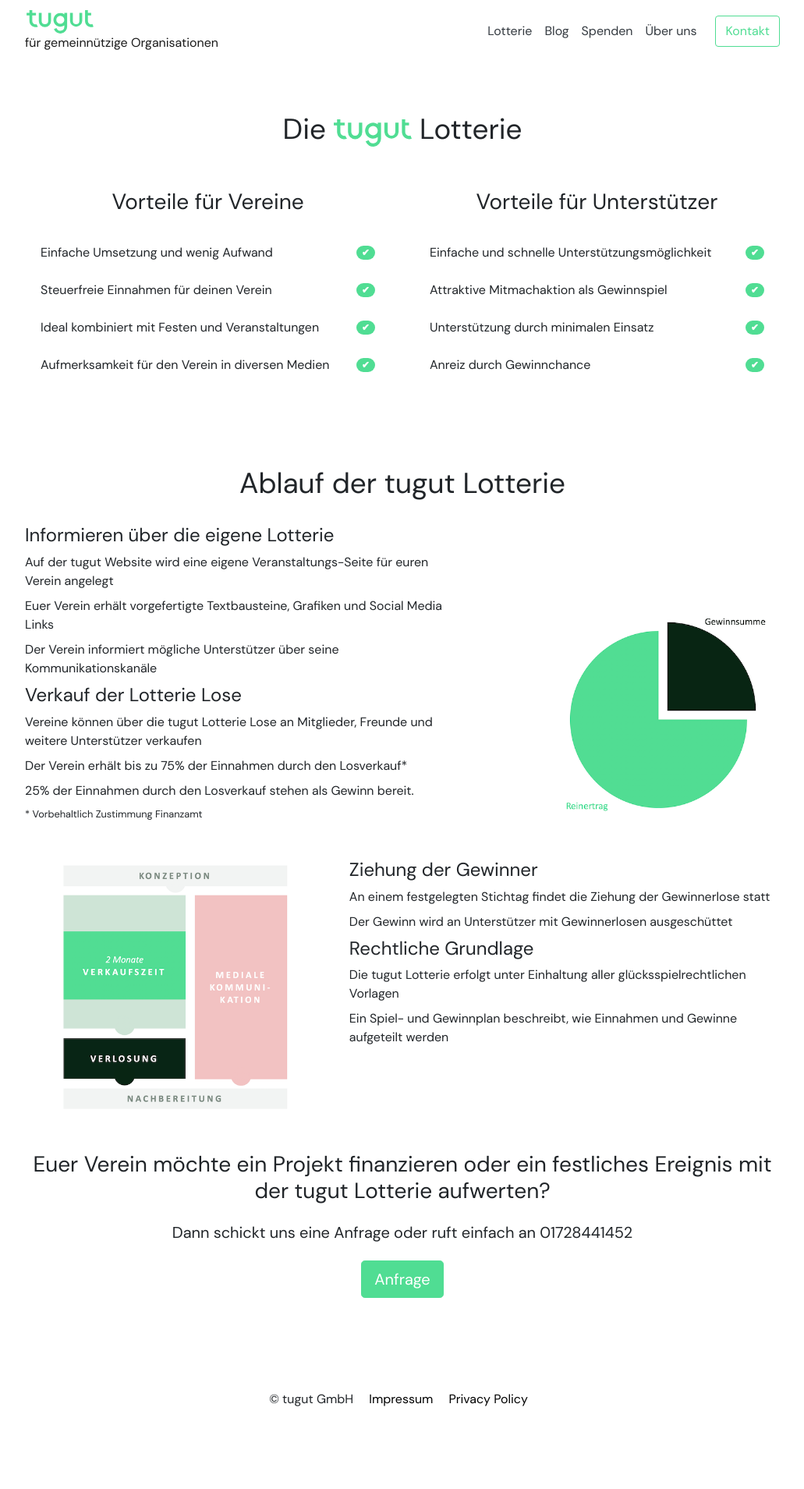
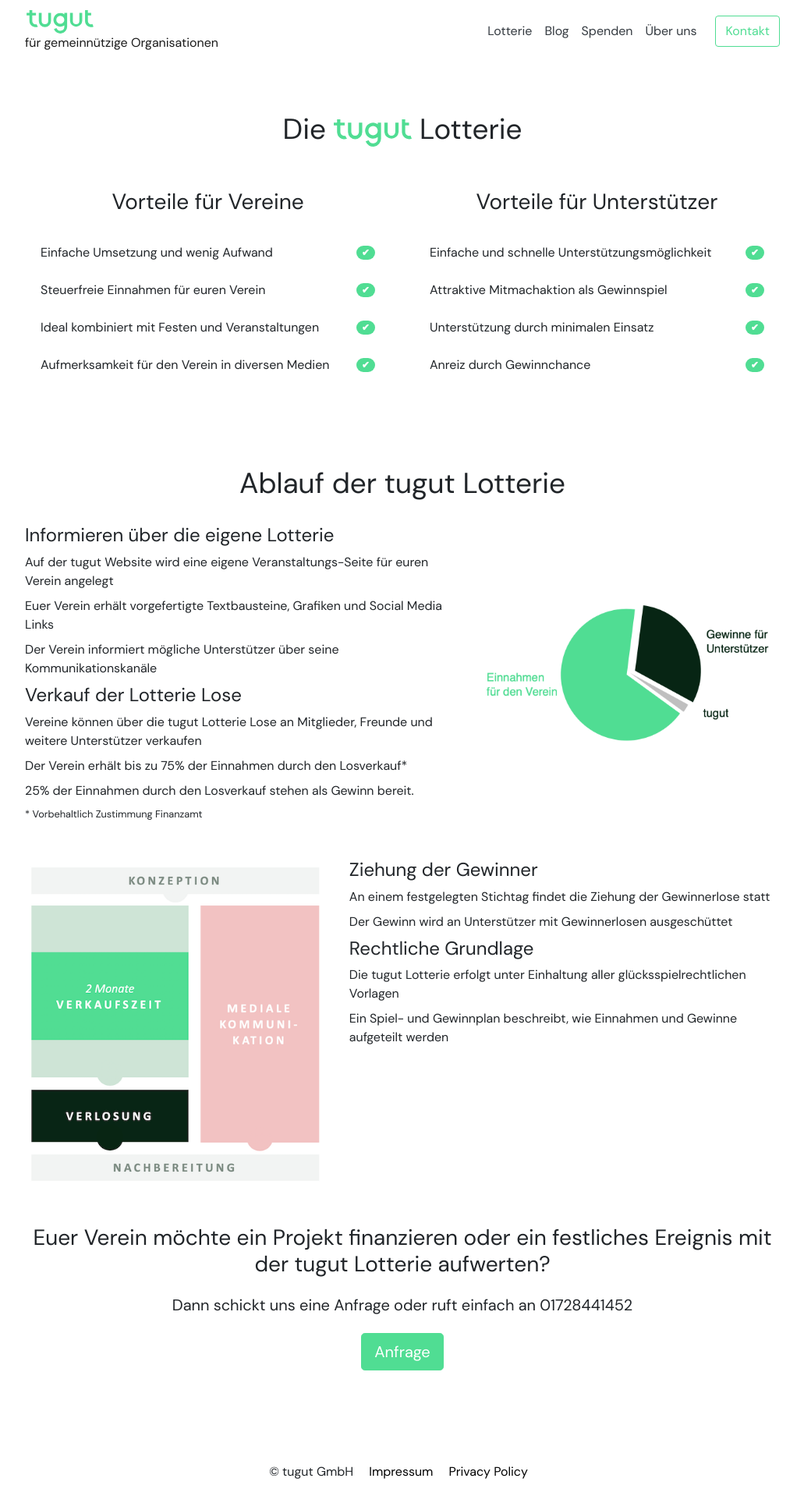
Before and after one commit to tugut-de/site, a Jekyll site: the page built from _pages/lotterie.html, in a window 1280 px wide. Shown: the whole page at 78% size, without its empty margins (124-1155 px from the left). Built offline with Jekyll 4.4.1, drawn with Linux system fonts in a browser that asks for light colours; before the commit the page ends 1816 px from its top, so only the background shows below that.

Commit message:
improve images and wording

```diff
--- a/_pages/lotterie.html
+++ b/_pages/lotterie.html
@@ -29,7 +29,7 @@
               <span class="badge badge-primary badge-pill badge-white">✔</span>
             </li>
             <li class="list-group-item d-flex justify-content-between align-items-center border-0">
-              Steuerfreie Einnahmen für deinen Verein
+              Steuerfreie Einnahmen für euren Verein
               <span class="badge badge-primary badge-pill badge-white">✔</span>
             </li>
             <li class="list-group-item d-flex justify-content-between align-items-center border-0">
--- a/_pages/spenden.html
+++ b/_pages/spenden.html
@@ -37,7 +37,7 @@
         <span class="badge badge-primary badge-pill badge-white">✔</span>
       </li>
       <li class="list-group-item d-flex justify-content-between align-items-center">
-        Sammle im Handumdrehen Spenden für deinen Verein
+        Sammle im Handumdrehen Spenden für euren Verein
         <span class="badge badge-primary badge-pill badge-white">✔</span>
       </li>
       <li class="list-group-item d-flex justify-content-between align-items-center">
--- a/_sass/layout.scss
+++ b/_sass/layout.scss
@@ -145,12 +145,11 @@
 .features {
   margin: auto auto 100px auto;
   &__image {
-    max-width: 300px;
+    width: 100%;
   }
   &__right {
     display: flex;
-    justify-content: flex-end;
-    align-items: end;
+    align-items: center;
   }
   &__left {
     display: flex;
```
Also changed, not shown: _posts/2020-06-14-gemeinsam-gutes-tun.md (+1 -1 lines), assets/pie.png.
